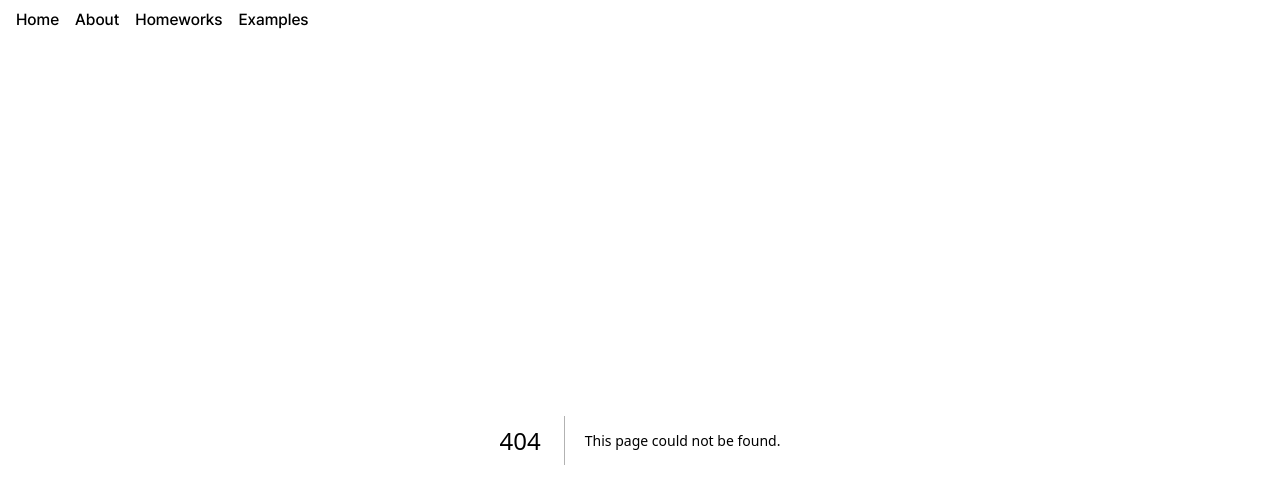
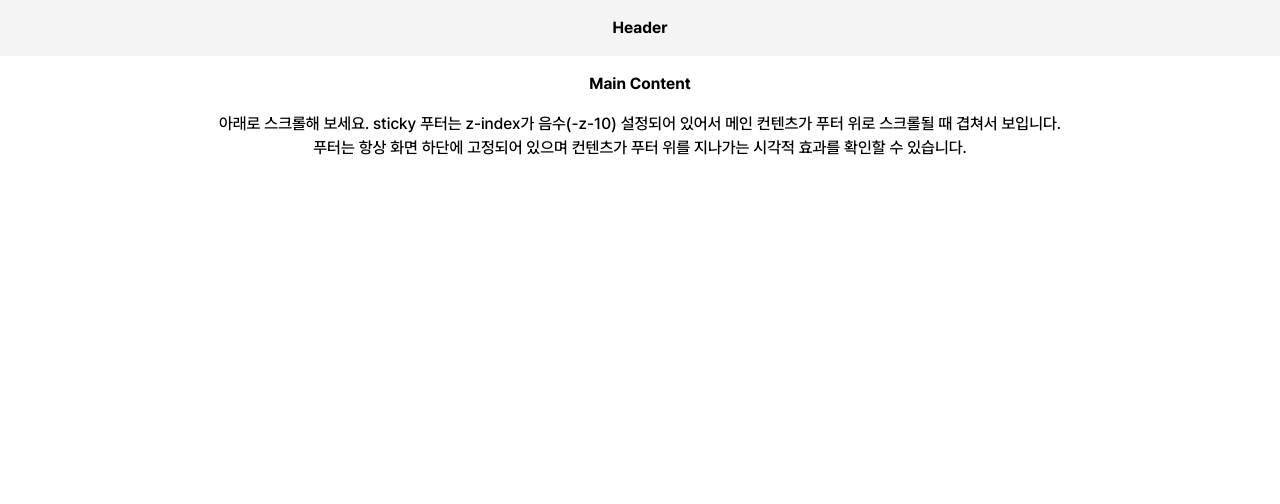
Before and after one commit to 01-office/01-workshop-2025, a Next.js app: page /examples/sticky-footer in a window 1280 px wide. Before the commit this address had no page. Shown: the top 504 px of the page. Built offline with nearby package versions, Linux system fonts and the light colour scheme.

Commit message:
feat: examples 페이지 추가

```diff
--- /dev/null
+++ b/src/app/examples/(home)/layout.tsx
@@ -0,0 +1,26 @@
+import Link from "next/link";
+
+export default function ExamplesLayout({
+  children,
+}: {
+  children: React.ReactNode;
+}) {
+  return (
+    <>
+      <header className="sticky top-0 z-10">
+        <nav className="flex gap-4 px-4 py-2 bg-zinc-100">
+          <Link href="/examples/default-layout" className="hover:underline">
+            Default Layout
+          </Link>
+          <Link href="/examples/sticky-footer" className="hover:underline">
+            Sticky Footer
+          </Link>
+          <Link href="/examples/image" className="hover:underline">
+            Image
+          </Link>
+        </nav>
+      </header>
+      {children}
+    </>
+  );
+}
--- /dev/null
+++ b/src/app/examples/(home)/page.tsx
@@ -0,0 +1,10 @@
+import Link from "next/link";
+
+export default function Examples() {
+  return (
+    <main className="p-4 space-y-2">
+      <h1 className="font-bold text-xl">Examples</h1>
+      <p>이 페이지는 예제 목록을 보여주는 페이지입니다.</p>
+    </main>
+  );
+}
--- /dev/null
+++ b/src/app/examples/(pages)/default-layout/page.tsx
@@ -0,0 +1,50 @@
+/**
+ * 이 컴포넌트는 세 부분(헤더, 메인, 푸터)으로 이루어진 화면 전체 레이아웃 예제입니다.
+ *
+ * [전체 레이아웃 구조]
+ * - <div> 엘리먼트는 Tailwind CSS의 `grid`, `min-h-svh`, `grid-rows-[auto_1fr]` 클래스를 사용합니다.
+ *   - `min-h-svh`: 뷰포트의 최소 높이만큼 컨테이너가 확장됩니다.
+ *   - `grid-rows-[auto_1fr]`: 두 행의 그리드를 만듭니다.
+ *     - 1번째 행(auto): 헤더(높이 자동)
+ *     - 2번째 행(1fr): 메인(나머지 모든 공간 차지)
+ * - 푸터는 <div> 외부에 위치해, 컨텐츠가 부족할 때에는 항상 **화면 하단**에 표시되고, 스크롤이 생길 정도로 컨텐츠가 많으면 하단에 고정되지 않습니다.
+ *
+ * [Header]
+ * - <header>는 그리드의 첫 번째 행에 위치합니다.
+ * - Tailwind CSS의 `sticky`, `top-0`, `z-10`을 사용해서 스크롤해도 항상 화면 상단에 고정됩니다.
+ *
+ * [Main]
+ * - <main>은 그리드의 두 번째 행(1fr)에 위치하여 남은 모든 세로 공간을 채웁니다.
+ *
+ * [Footer]
+ * - <footer>는 <div> 밖(즉, <main> 밑)에 렌더링됩니다.
+ * - 이 푸터는 항상 화면 하단에 고정되는 것은 아니라, 컨텐츠가 충분히 많아 스크롤이 생기면 화면 하단에서 벗어날 수 있습니다.
+ *
+ * [정리]
+ * - 이 예제는 CSS Grid와 Flex를 활용해서 헤더는 스크롤 시 상단 고정, 메인은 헤더 제외 영역을 모두 사용, 푸터는 중앙 정렬된 레이아웃의 전형적인 구조를 구현합니다.
+ */
+export default function DefaultLayoutPage() {
+  return (
+    <>
+      {/* 전체 레이아웃: 헤더(고정) + 메인(남은공간채움) */}
+      <div className="grid min-h-svh grid-rows-[auto_1fr]">
+        {/* Header: 스크롤 시 상단 고정 */}
+        <header className="sticky flex justify-center top-0 z-10 bg-zinc-100 p-4">
+          <h1 className="font-bold">Header</h1>
+        </header>
+        {/* Main: 헤더 외 공간을 모두 차지하는 중앙 정렬 컬럼 */}
+        <main className="flex justify-center items-center flex-col p-4">
+          <h1 className="font-bold">Main</h1>
+          <p>
+            이 예제는 "Main" 영역이 헤더를 제외한 높이만큼 차지하도록 설정되어
+            있습니다.
+          </p>
+        </main>
+      </div>
+      {/* Footer: 화면 맨 아래에 위치하나, 컨텐츠가 많아 스크롤될 경우 최하단 고정은 아닙니다. */}
+      <footer className="flex justify-center items-center p-4 bg-zinc-100">
+        <h1 className="font-bold">Footer</h1>
+      </footer>
+    </>
+  );
+}
--- /dev/null
+++ b/src/app/examples/(pages)/layout.tsx
@@ -0,0 +1,11 @@
+export default function ExamplesLayout({
+  children,
+}: {
+  children: React.ReactNode;
+}) {
+  return (
+    <div className="fixed inset-0 overflow-y-auto bg-white z-10">
+      {children}
+    </div>
+  );
+}
--- /dev/null
+++ b/src/app/examples/(pages)/sticky-footer/page.tsx
@@ -0,0 +1,41 @@
+/**
+ * 이 컴포넌트는 "sticky footer" 예제입니다.
+ *
+ * [동작 설명]
+ * - sticky footer는 `sticky`, `bottom-0` 클래스를 적용하여 뷰포트 하단에 고정됩니다.
+ * - `-z-10` 클래스로 인해 푸터가 다른 요소들 뒤로 배치되어, 메인 컨텐츠가 푸터 위에 표시됩니다.
+ * - 스크롤과 관계없이 푸터는 항상 화면 하단에 고정되어 있으며, 컨텐츠가 푸터 위를 지나갈 때 겹쳐서 보입니다.
+ *
+ * [활용 사례]
+ * - 배경 푸터: 컨텐츠 뒤에 배경처럼 고정된 푸터
+ * - 겹침 효과: 메인 컨텐츠가 푸터 위로 스크롤되는 시각적 효과
+ * - 레이어드 디자인: 여러 레이어가 겹치는 복합적인 레이아웃
+ */
+export default function StickyFooterDemo() {
+  return (
+    <>
+      {/* Header */}
+      <header className="sticky top-0 z-10 flex justify-center bg-zinc-100 p-4">
+        <h1 className="font-bold">Header</h1>
+      </header>
+      {/* Main content: 스크롤을 만들기 위해 충분히 긴 컨텐츠 추가 */}
+      <main className="flex flex-col items-center justify-start p-4 space-y-4 min-h-[200vh] bg-white">
+        <h2 className="font-bold">Main Content</h2>
+        <div className="text-center">
+          <p>
+            아래로 스크롤해 보세요. sticky 푸터는 z-index가 음수(-z-10) 설정되어
+            있어서 메인 컨텐츠가 푸터 위로 스크롤될 때 겹쳐서 보입니다.
+          </p>
+          <p>
+            푸터는 항상 화면 하단에 고정되어 있으며 컨텐츠가 푸터 위를 지나가는
+            시각적 효과를 확인할 수 있습니다.
+          </p>
+        </div>
+      </main>
+      {/* sticky footer - 뷰포트 하단에 고정되지만 z-index 음수로 인해 컨텐츠 뒤에 배치 */}
+      <footer className="sticky bottom-0 inset-x-0 -z-10 flex justify-center items-center px-4 py-10 bg-zinc-100">
+        <h1 className="font-bold">Footer</h1>
+      </footer>
+    </>
+  );
+}
```
